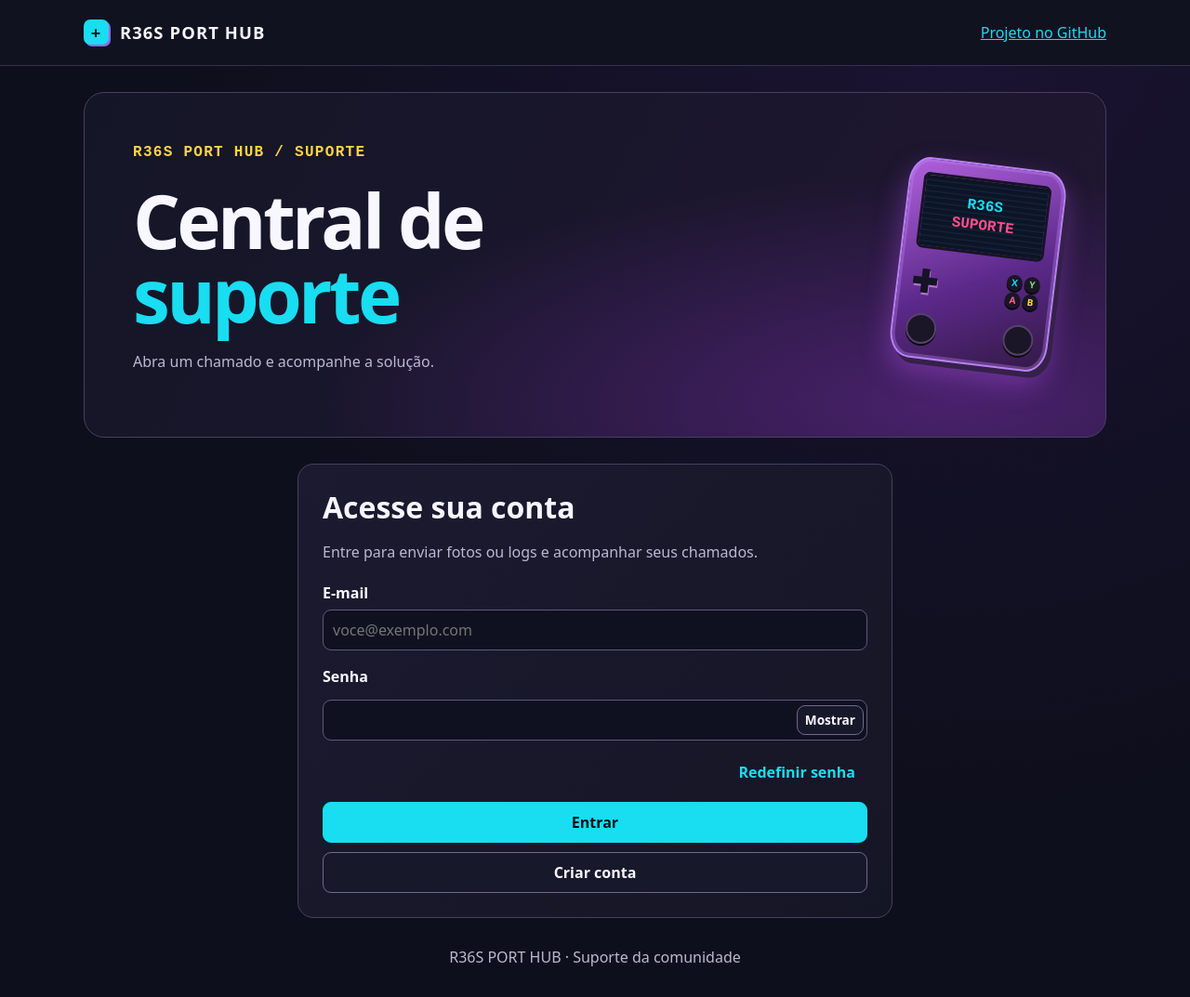
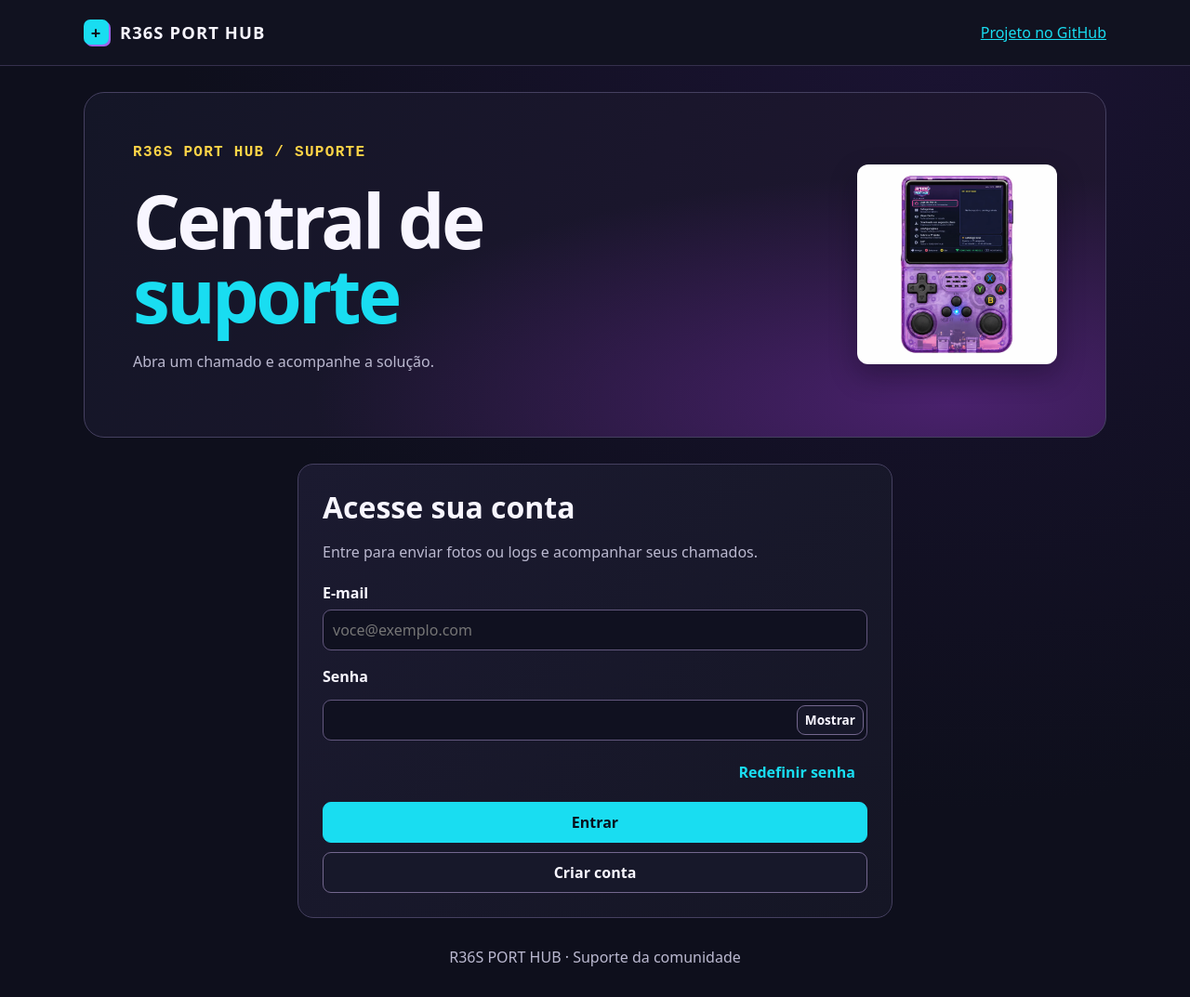
Before and after one commit to liralflsti-wq/r36s-port-hub-suporte, a plain HTML site: page index.html in a window 1280 px wide. Shown: the whole page at 93% size. Drawn offline with Linux system fonts and the light colour scheme.

Commit message:
Substitui ilustração do banner pela foto do R36S

```diff
--- a/index.html
+++ b/index.html
@@ -5,7 +5,7 @@
 <meta name="viewport" content="width=device-width,initial-scale=1">
 <meta name="description" content="Abra e acompanhe chamados do R36S PORT HUB.">
 <title>Suporte | R36S PORT HUB</title>
-<link rel="stylesheet" href="./style.css?v=7">
+<link rel="stylesheet" href="./style.css?v=8">
 <script defer src="./vendor/supabase-2.49.4.js"></script>
 <script defer src="./config.js?v=2"></script>
 <script defer src="./app.js?v=7"></script>
@@ -13,7 +13,7 @@
 <body>
 <header class="top"><div class="wrap bar"><a class="brand" href="./"><span class="pixel" aria-hidden="true">+</span> R36S PORT HUB</a><nav aria-label="Conta"><a href="https://github.com/liralflsti-wq/r36s-port-hub">Projeto no GitHub</a><button id="logout" class="secondary" hidden>Sair</button></nav></div></header>
 <main class="wrap">
-<section class="hero"><div><p class="eyebrow">R36S PORT HUB / SUPORTE</p><h1>Central de<br><span>suporte</span></h1><p>Abra um chamado e acompanhe a solução.</p></div><div class="console" aria-hidden="true"><div class="screen">R36S<br><b>SUPORTE</b></div><div class="controls"><b class="dpad">✚</b><span class="face-buttons"><i>X</i><i>Y</i><i>A</i><i>B</i></span></div><div class="sticks"><i></i><i></i></div></div></section>
+<section class="hero"><div><p class="eyebrow">R36S PORT HUB / SUPORTE</p><h1>Central de<br><span>suporte</span></h1><p>Abra um chamado e acompanhe a solução.</p></div><img class="hero-console" src="./assets/r36s-port-hub.webp" width="1536" height="1536" alt="Console R36S roxo com o R36S PORT HUB aberto"></section>
 <p id="message" class="message" role="status" aria-live="polite" hidden></p>
 <section class="panel" id="auth">
 <h2>Acesse sua conta</h2><p>Entre para enviar fotos ou logs e acompanhar seus chamados.</p>
--- a/style.css
+++ b/style.css
@@ -33,3 +33,5 @@ input,textarea,select,button{border-radius:9px}input,textarea,select{border-colo
 .status{border:1px solid currentColor;border-radius:7px;padding:2px 6px;font-size:.75rem;text-align:center}.status-open{color:var(--cyan)}.status-resolved{color:var(--green)}footer{text-align:center}
 @media(max-width:480px){.hero{grid-template-columns:minmax(0,1fr) auto;gap:9px}.hero h1{font-size:clamp(1.65rem,8.2vw,2.65rem)}.hero .eyebrow{font-size:.68rem}.hero p:last-child{font-size:.88rem}.ticket summary{flex-wrap:wrap}.bar nav a{font-size:.82rem}}
 }
+
+.hero-console{display:block;width:clamp(86px,24vw,215px);height:auto;border-radius:12px;box-shadow:0 12px 30px #09051155}
```
Also changed, not shown: assets/r36s-port-hub.webp (added).
